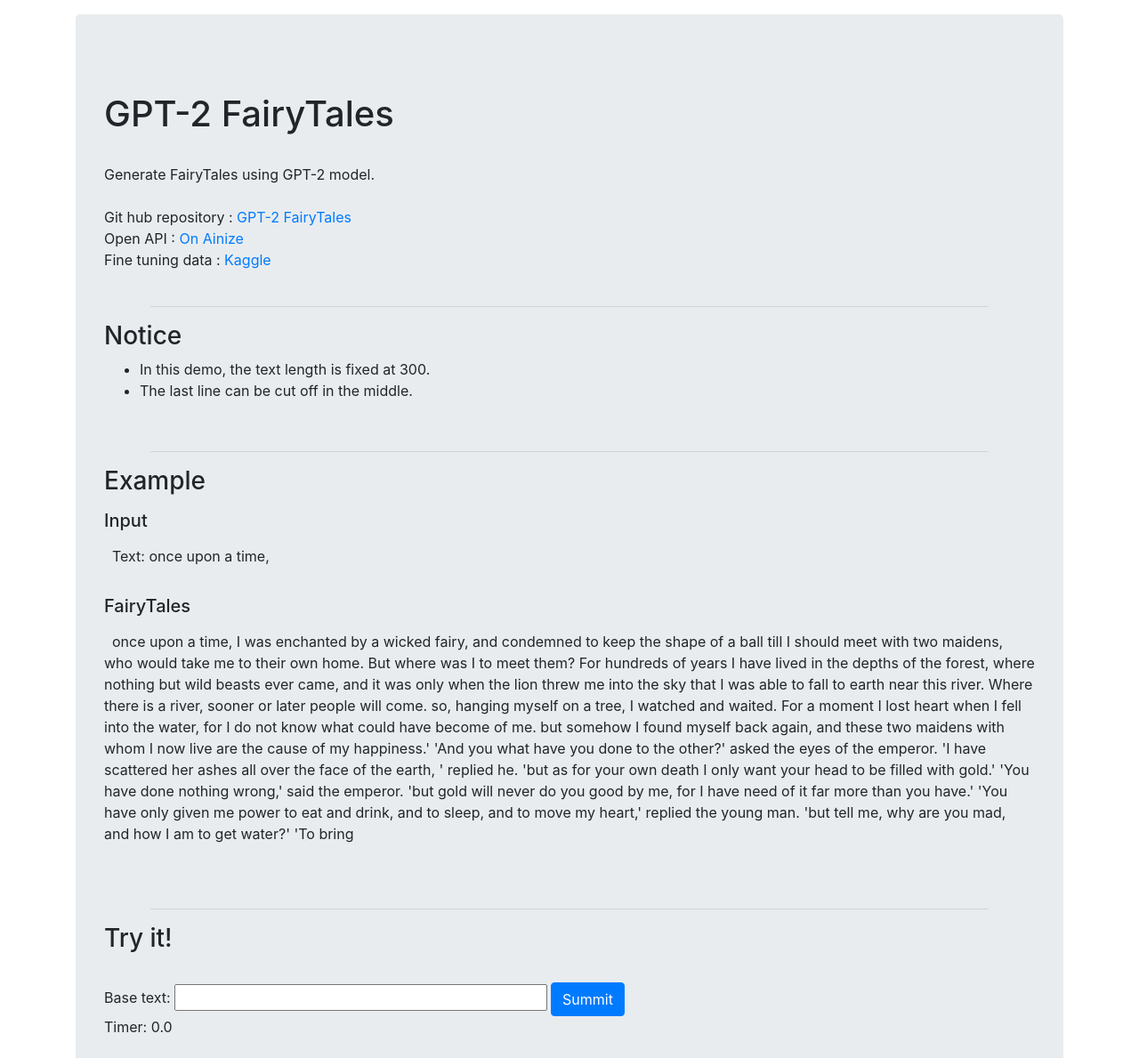
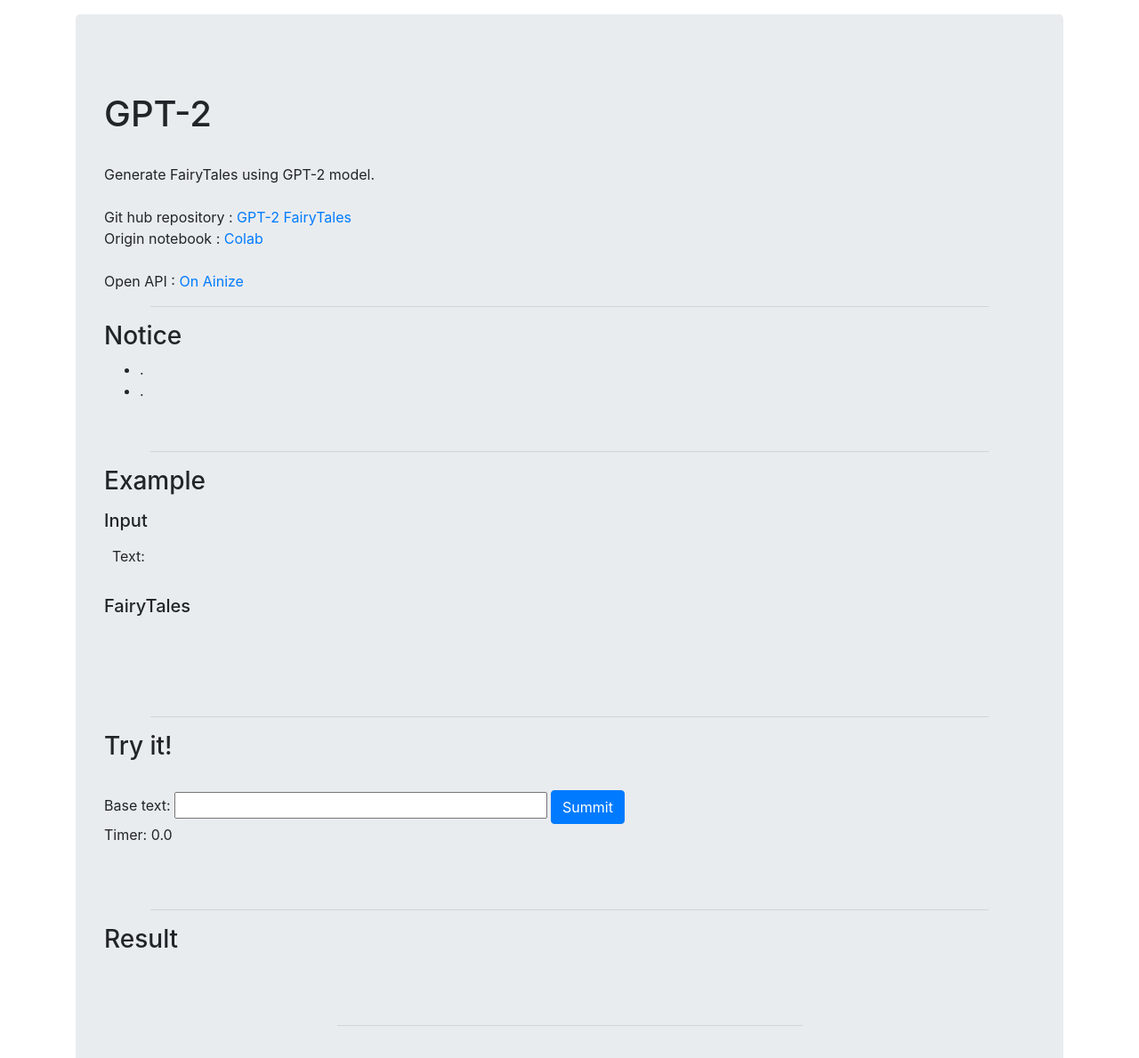
Before and after one commit to jason9693/SoongsilBERT-base-beep-deploy, a Flask app: page / in a window 1280 px wide. Shown: the top 1189 px of the page at 89% size. Run offline with Flask 2, Linux system fonts and the light colour scheme; some libraries are stand-ins or nearby versions.

Commit message:
Add link

```diff
--- a/templates/main.html
+++ b/templates/main.html
@@ -48,7 +48,7 @@
         }
 
         const formData = new FormData();
-        const url = "/fairytale";
+        const url = "/everytime";
         let start = 0;
 
         formData.append('text', text);
@@ -120,11 +120,11 @@
             <div class="intro">
                 <br>
                 <!-- Project title -->
-                <h1>GPT-2 FairyTales</h1><br>
+                <h1>GPT-2 </h1><br>
                 <a>Generate FairyTales using GPT-2 model.</a><br><br>
-                <a>Git hub repository : </a> <a href="https://github.com/fpem123/GPT2-FairyTales" target="_blank">GPT-2 FairyTales</a><br>
-                <a>Open API : </a> <a href="https://ainize.ai/fpem123/GPT2-FairyTales?branch=master" target="_blank">On Ainize</a><br>
-                <a>Fine tuning data : </a><a href="https://www.kaggle.com/cuddlefish/fairy-tales" target="_blank">Kaggle</a><br><br>
+                <a>Git hub repository : </a> <a href="https://github.com/fpem123/gpt2-everytime" target="_blank">GPT-2 FairyTales</a><br>
+                <a>Origin notebook : </a><a href="https://colab.research.google.com/drive/1p6DIxsesi3eJNPwFwvMw0MeM5LkSGoPW?usp=sharing&fbclid=IwAR1kejoqnhL738Za3M_BsGnjjJrayGq5AG3hH8UUBX3dRwCK6JvT4loZ88A#scrollTo=fJWeAhLF7rdh" target="_blank">Colab</a><br><br>
+                <a>Open API : </a> <a href="https://ainize.ai/fpem123/gpt2-everytime?branch=master" target="_blank">On Ainize</a><br>
             </div>
 
             <hr width="90%">
@@ -132,8 +132,8 @@
             <div class="Notice">
                 <h3>Notice</h3>
                 <ul>
-                    <li>In this demo, the text length is fixed at 300.</li>
-                    <li>The last line can be cut off in the middle.</li>
+                    <li>.</li>
+                    <li>.</li>
                 </ul>
             </div>
 
@@ -142,18 +142,9 @@
             <div class="sample">
                 <h3><label>Example</label></h3>
                 <h5><label>Input</label></h5>
-                <label>&nbsp;&nbsp;Text: once upon a time,</label><br><br>
+                <label>&nbsp;&nbsp;Text: </label><br><br>
                 <h5><label>FairyTales</label></h5>
-                <label>&nbsp;&nbsp;once upon a time, I was enchanted by a wicked fairy, and condemned to keep the shape of a ball till I should meet with two maidens,
-                    who would take me to their own home. But where was I to meet them? For hundreds of years I have lived in the depths of the forest,
-                    where nothing but wild beasts ever came, and it was only when the lion threw me into the sky that I was able to fall to earth near this river.
-                    Where there is a river, sooner or later people will come. so, hanging myself on a tree, I watched and waited.
-                    For a moment I lost heart when I fell into the water, for I do not know what could have become of me.
-                    but somehow I found myself back again, and these two maidens with whom I now live are the cause of my happiness.'
-                    'And you what have you done to the other?' asked the eyes of the emperor. 'I have scattered her ashes all over the face of the earth,
-                    ' replied he. 'but as for your own death I only want your head to be filled with gold.' 'You have done nothing wrong,' said the emperor.
-                    'but gold will never do you good by me, for I have need of it far more than you have.' 'You have only given me power to eat and drink,
-                    and to sleep, and to move my heart,' replied the young man. 'but tell me, why are you mad, and how I am to get water?' 'To bring</label><br><br>
+                <label>&nbsp;&nbsp;</label><br><br>
             </div>
 
             <br><hr width="90%">
```
